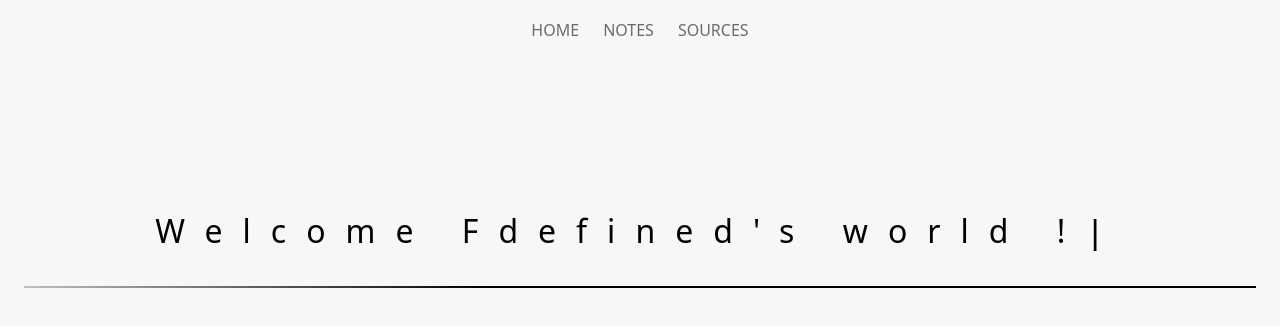
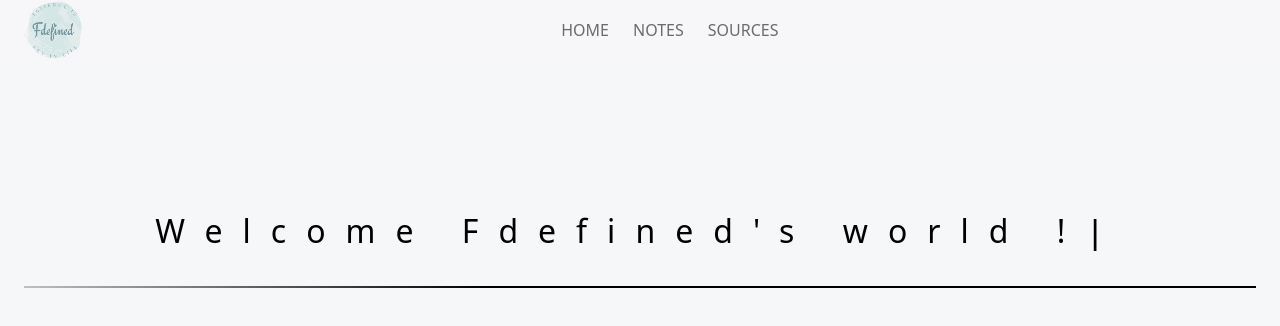
Before and after one commit to FU-design/Picture, a Vue app: page /home in a window 1280 px wide. Shown: the top 326 px of the page. Built offline with nearby package versions, Linux system fonts and the light colour scheme; what vue-dompurify-html would draw is missing.

Commit message:
feat: add blogLogo component

```diff
--- /dev/null
+++ b/src/components/hoc/blogLogo.ts
@@ -0,0 +1,10 @@
+import Logo from '@/assets/logo.png'
+import { defineComponent, h } from 'vue'
+import '@/styles/logo.css'
+
+export default defineComponent({
+  name: 'BlogLogo',
+  setup() {
+    return () => h('div', { class: 'blog-logo' }, [h('img', { src: Logo })])
+  },
+})
--- a/src/components/hoc/typeWriter.ts
+++ b/src/components/hoc/typeWriter.ts
@@ -1,6 +1,6 @@
 import { useTypeWriter } from '@/composables/useTypeWriter'
 import { defineComponent, h, onMounted } from 'vue'
-import '../../styles/type-writer.css'
+import '@/styles/type-writer.css'
 
 export default defineComponent({
   name: 'TypeWriter',
--- a/src/layout/header/index.vue
+++ b/src/layout/header/index.vue
@@ -1,4 +1,5 @@
 <script setup lang="ts">
+import BlogLogo from '@/components/hoc/blogLogo'
 import PicButton from '@/components/pic-button/pic-button.vue'
 import { computed } from 'vue'
 import { useRouter } from 'vue-router'
@@ -9,9 +10,7 @@ const routes = computed(() => router.getRoutes().filter(v => v.meta.menu))
 
 <template>
   <header>
-    <!-- <div class="blog-logo">
-      <img src="../../assets/logo.png" alt="">
-    </div> -->
+    <BlogLogo />
     <nav>
       <div v-for="(route, index) in routes" :key="index" @click="() => $router.push({ path: (route.redirect || route.path) as string })">
         <PicButton> {{ route.meta.name }}</PicButton>
@@ -35,13 +34,5 @@ header{
     gap: 8px;
     line-height: 60px;
   }
-  .blog-logo{
-    height: 100%;
-    img{
-      width: 100%;
-      height: 100%;
-      object-fit: contain;
-    }
-  }
 }
 </style>
--- /dev/null
+++ b/src/styles/logo.css
@@ -0,0 +1,8 @@
+.blog-logo{
+  height: 100%;
+  img{
+    width: 100%;
+    height: 100%;
+    object-fit: contain;
+  }
+}
```
